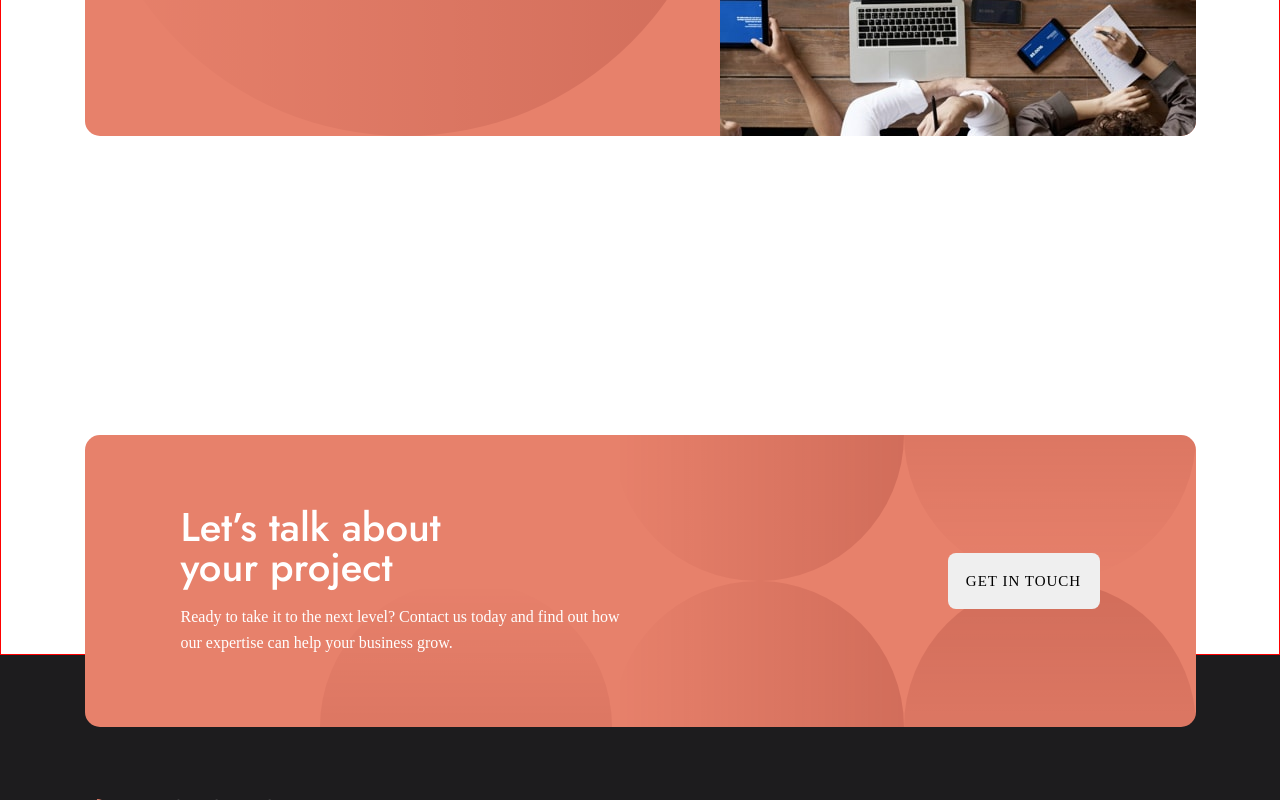
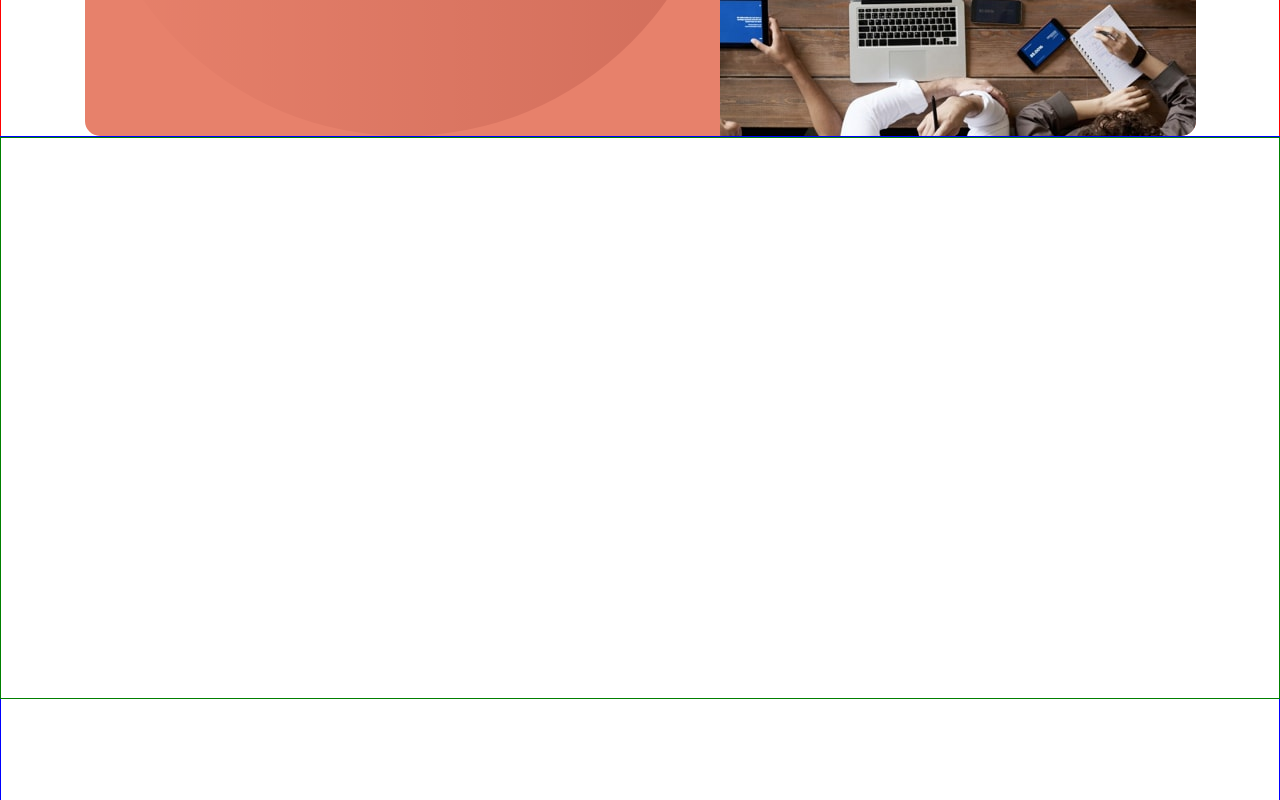
Before and after one commit to danielopq/designo, a React (Vite) app: page / in a window 1280 px wide. Shown: the part 500-1300 px from the top of the page. Built offline with nearby package versions, Linux system fonts and the light colour scheme; a web font is replaced by a local one.

Commit message:
Talent component - created

```diff
--- a/src/App.tsx
+++ b/src/App.tsx
@@ -11,7 +11,7 @@ function App() {
         {/* <Route path="/" element={<Home />} /> */}
         {/* <Route path="/webdesign" element={<WebDesign />} /> */}
         {/* <Route path="/appdesign" element={<AppDesign />} /> */}
-        {/* <Route path="/" element={<GraphicDesign />} /> */}
+        {/* <Route path="/graphicdesign" element={<GraphicDesign />} /> */}
         <Route path="/" element={<About />} />
       </Routes>
       <WebFooter />
--- a/src/components/pages/about/About.tsx
+++ b/src/components/pages/about/About.tsx
@@ -1,11 +1,12 @@
 import './about.scss';
 
-import { AboutHeader } from './component';
+import { AboutHeader, Talent } from './component';
 
 const About = () => {
     return (
         <main id="about">
             <AboutHeader />
+            <Talent />
         </main>
     )
 }
--- a/src/components/pages/about/about.scss
+++ b/src/components/pages/about/about.scss
@@ -1,6 +1,6 @@
 #about {
     width: 100vw;
-    height: 1000px;
+    height: 2000px;
     display: flex;
     flex-direction: column;
     align-items: center;
--- a/src/components/pages/about/component/index.ts
+++ b/src/components/pages/about/component/index.ts
@@ -1 +1,2 @@
 export { default as AboutHeader } from "./aboutHeader/AboutHeader";
+export { default as Talent } from "./talent/Talent";
--- /dev/null
+++ b/src/components/pages/about/component/talent/Talent.tsx
@@ -0,0 +1,11 @@
+import './talent.scss';
+
+const Talent:React.FC = () => {
+    return(
+        <section id="talent">
+            <div></div>
+            <div></div>
+        </section>
+    )
+}
+export default Talent;
--- /dev/null
+++ b/src/components/pages/about/component/talent/talent.scss
@@ -0,0 +1,15 @@
+#talent{
+    width: 100vw;
+    height: 875px;
+    display: flex;
+    flex-direction: column;
+    align-items: center;
+    border: solid 1px blue;
+
+    & div:first-of-type{
+        width: inherit;
+        height: 562px;
+        border: solid 1px green;
+    }
+
+}
```
